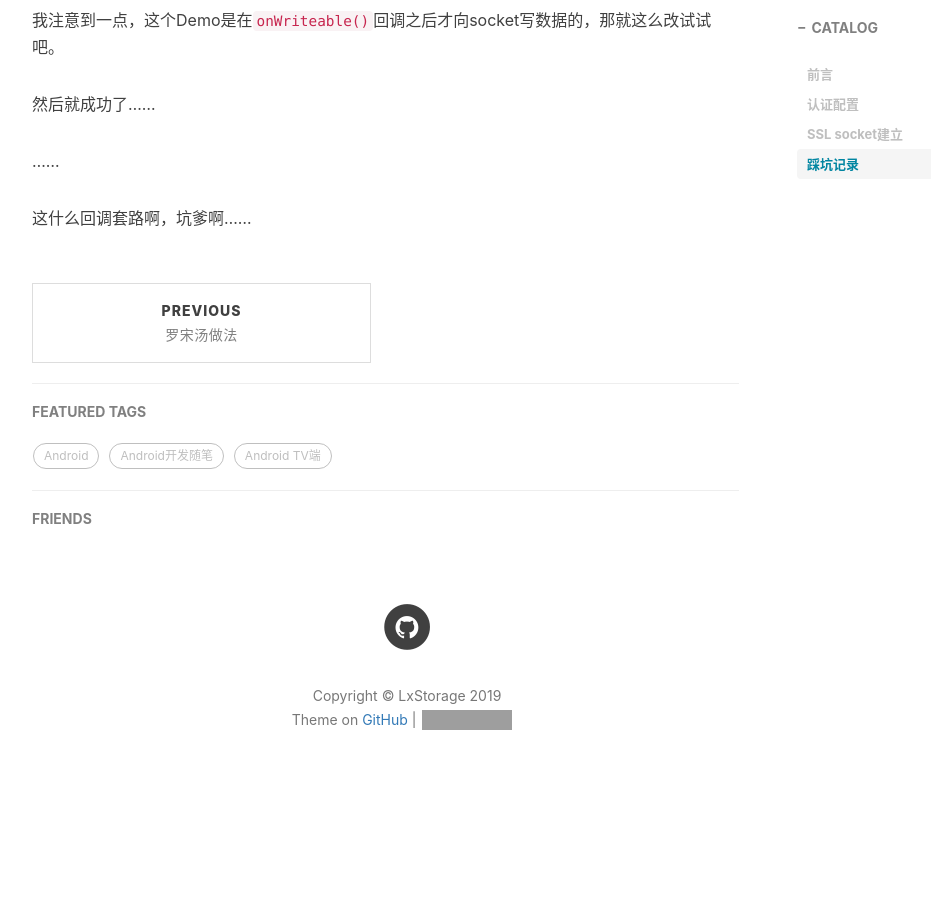
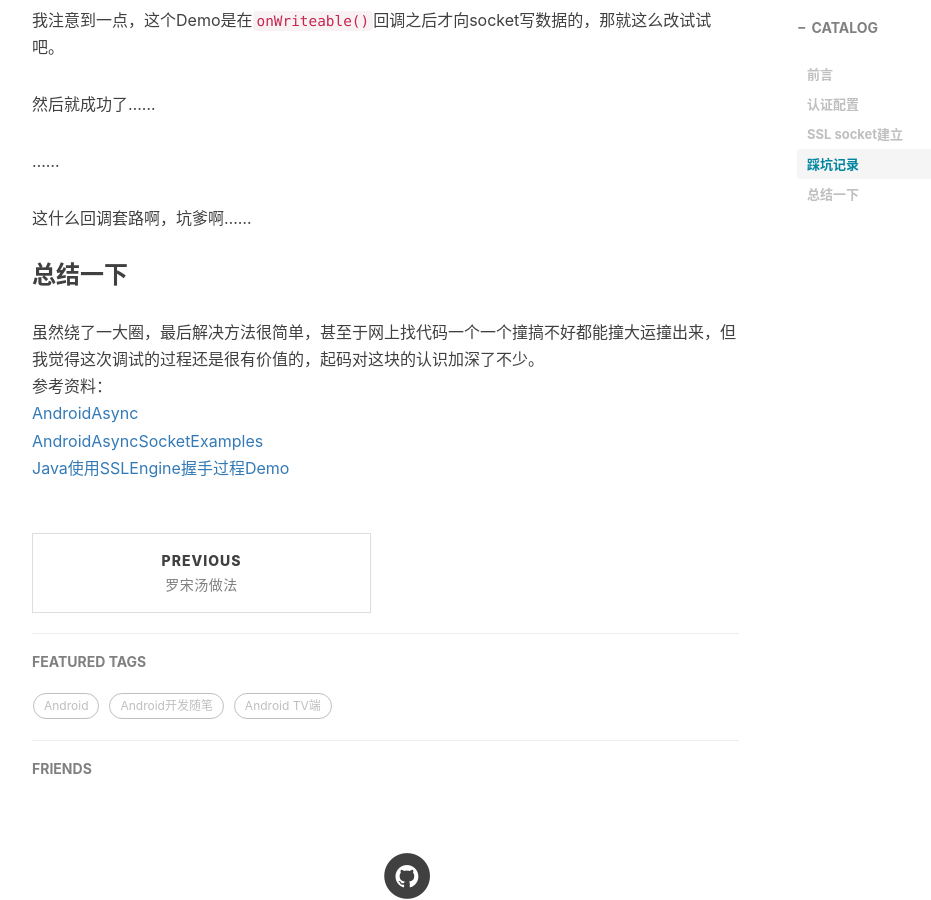
Before and after one commit to lx8421bcd/lx8421bcd.github.io, a Jekyll site: the page built from _posts/2019-05-24-AndroidAsync框架建立SSLSocket.md, in a window 1280 px wide and 900 px high, scrolled down 4792 px. Shown: the whole window, without its empty margins (233-1164 px from the left). Built offline with Jekyll 4.4.1, drawn with Linux system fonts in a browser that asks for light colours; nearby versions of some CDN libraries; comment, search, counter and statistics services are not loaded; before the commit the page ends 5616 px from its top, so only the background shows below that; grey boxes are pictures that could not be loaded.

Commit message:
update post

```diff
--- a/_posts/2019-05-24-AndroidAsync框架建立SSLSocket.md
+++ b/_posts/2019-05-24-AndroidAsync框架建立SSLSocket.md
@@ -162,3 +162,10 @@ socket.setWriteableCallback(new WritableCallback() {
 ……
 
 这什么回调套路啊，坑爹啊……
+
+### 总结一下
+虽然绕了一大圈，最后解决方法很简单，甚至于网上找代码一个一个撞搞不好都能撞大运撞出来，但我觉得这次调试的过程还是很有价值的，起码对这块的认识加深了不少。
+参考资料：
+[AndroidAsync](https://github.com/koush/AndroidAsync)
+[AndroidAsyncSocketExamples](https://github.com/reneweb/AndroidAsyncSocketExamples)
+[Java使用SSLEngine握手过程Demo](https://docs.oracle.com/javase/7/docs/technotes/guides/security/jsse/samples/sslengine/SSLEngineSimpleDemo.java)
```
